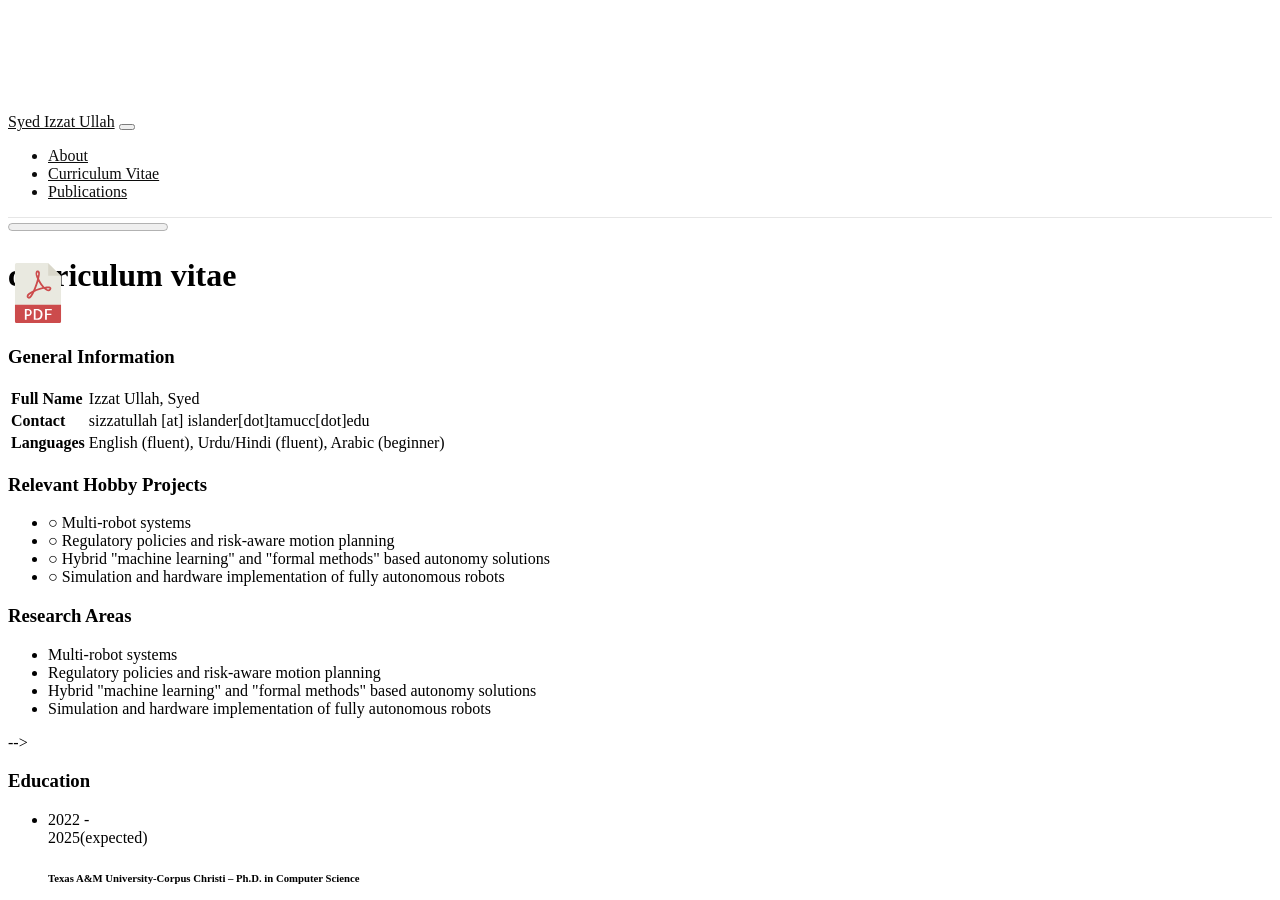
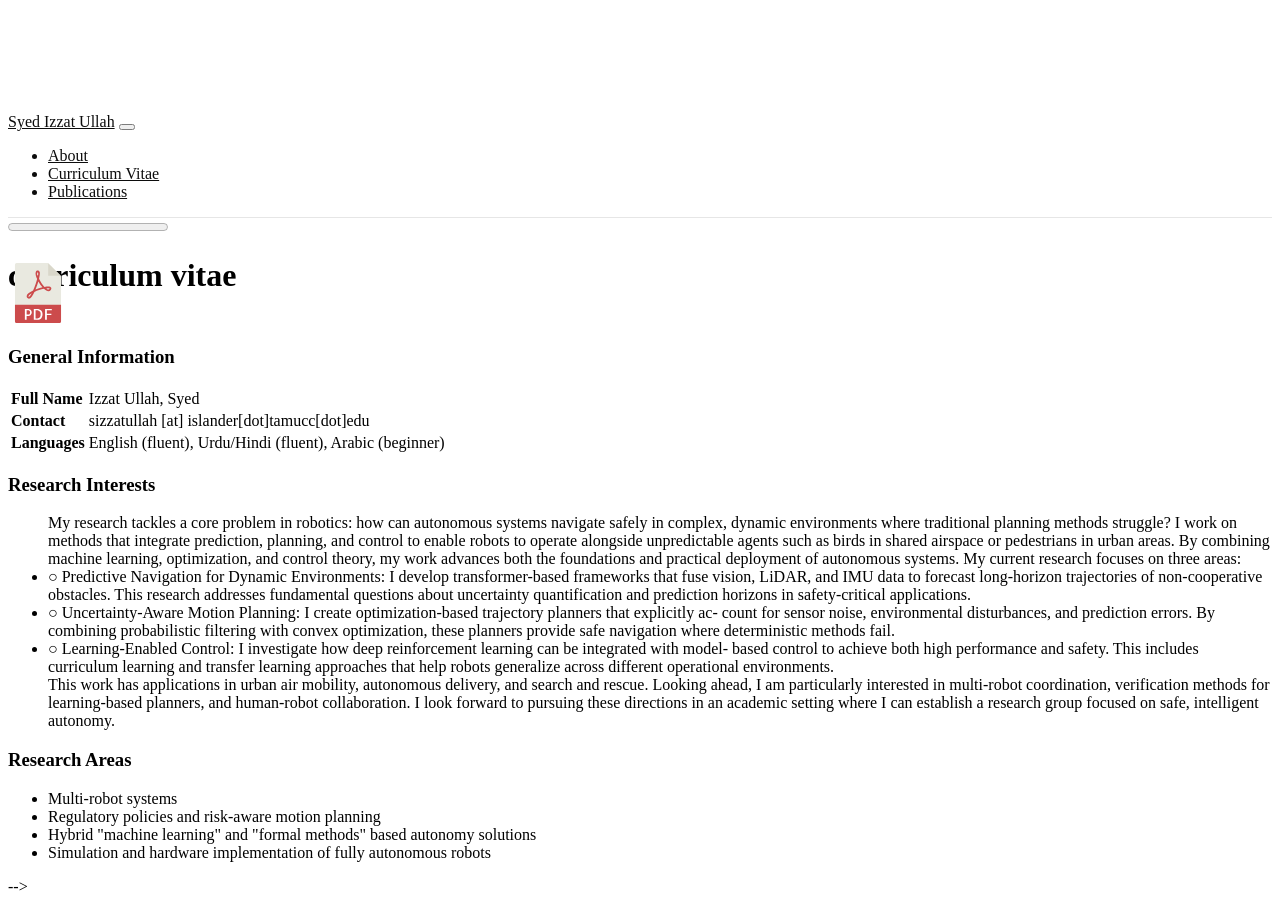
Before and after one commit to syediu/syediu.github.io, a Jekyll site: the page cv/index.html, which Jekyll copies as it is, in a window 1280 px wide and 900 px high. Built offline with Jekyll 4.4.1, drawn with Linux system fonts in a browser that asks for light colours.

Commit message:
"updated cv"

```diff
--- a/cv/index.html
+++ b/cv/index.html
@@ -179,18 +179,35 @@
   }
 </style>
 <div class="card mt-3 p-3">
-  <h3 class="card-title">Relevant Hobby Projects</h3>
+  <h3 class="card-title">Research Interests</h3>
   <div>
 
     <ul class="card-text font-weight-light list-group list-group-flush">
-
-      <li class="list-group-item">○ Multi-robot systems</li>
-
-      <li class="list-group-item">○ Regulatory policies and risk-aware motion planning</li>
-
-      <li class="list-group-item">○ Hybrid "machine learning" and "formal methods" based autonomy solutions </li>
-
-      <li class="list-group-item">○ Simulation and hardware implementation of fully autonomous robots </li>
+		My research tackles a core problem in robotics: how can autonomous systems navigate safely in complex,
+dynamic environments where traditional planning methods struggle? I work on methods that integrate prediction,
+planning, and control to enable robots to operate alongside unpredictable agents such as birds in shared airspace
+or pedestrians in urban areas. By combining machine learning, optimization, and control theory, my work
+advances both the foundations and practical deployment of autonomous systems.
+
+My current research focuses on three areas:
+
+      <li class="list-group-item">○ Predictive Navigation for Dynamic Environments: I develop transformer-based frameworks that fuse
+vision, LiDAR, and IMU data to forecast long-horizon trajectories of non-cooperative obstacles. This research
+addresses fundamental questions about uncertainty quantification and prediction horizons in safety-critical
+applications.</li>
+
+      <li class="list-group-item">○ Uncertainty-Aware Motion Planning: I create optimization-based trajectory planners that explicitly ac-
+count for sensor noise, environmental disturbances, and prediction errors. By combining probabilistic filtering
+with convex optimization, these planners provide safe navigation where deterministic methods fail.</li>
+
+      <li class="list-group-item">○ Learning-Enabled Control: I investigate how deep reinforcement learning can be integrated with model-
+based control to achieve both high performance and safety. This includes curriculum learning and transfer
+learning approaches that help robots generalize across different operational environments. </li>
+
+This work has applications in urban air mobility, autonomous delivery, and search and rescue. Looking ahead,
+I am particularly interested in multi-robot coordination, verification methods for learning-based planners, and
+human-robot collaboration. I look forward to pursuing these directions in an academic setting where I can
+establish a research group focused on safe, intelligent autonomy.
 
     </ul>
 
```
